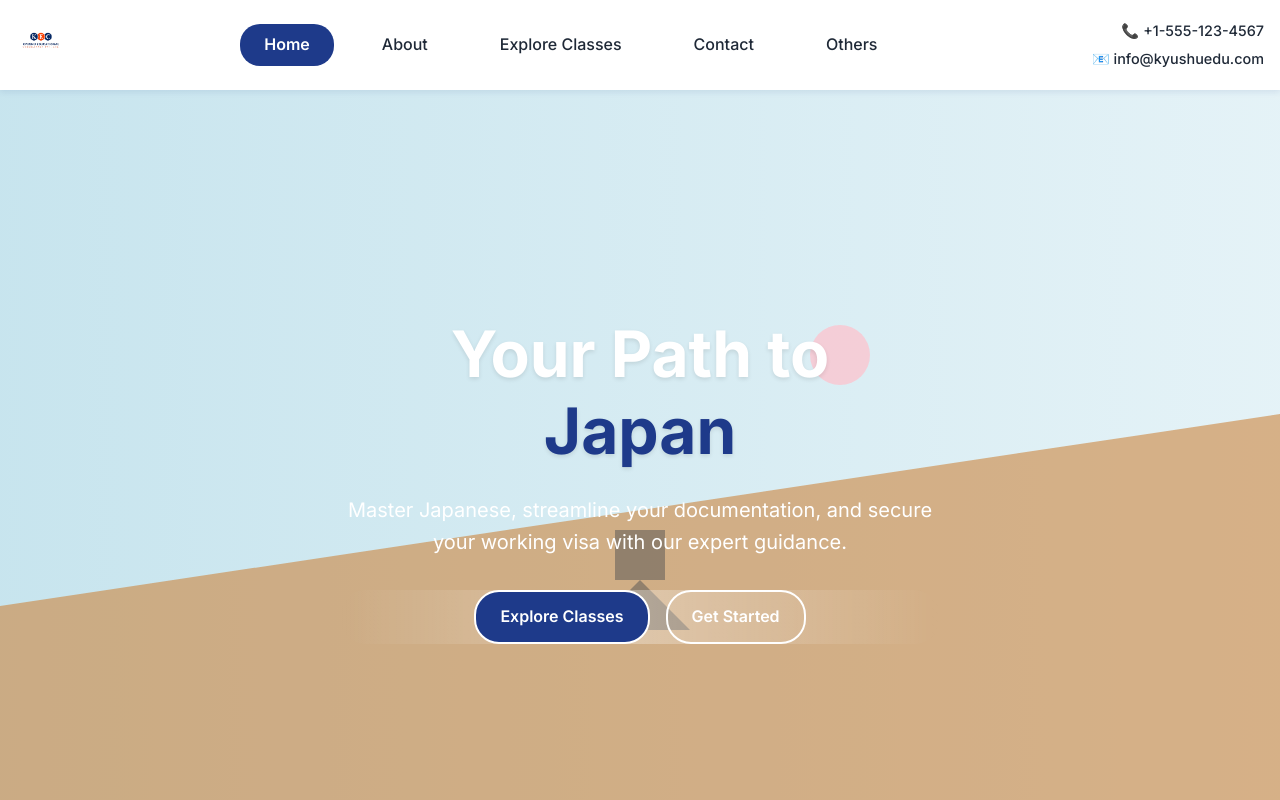
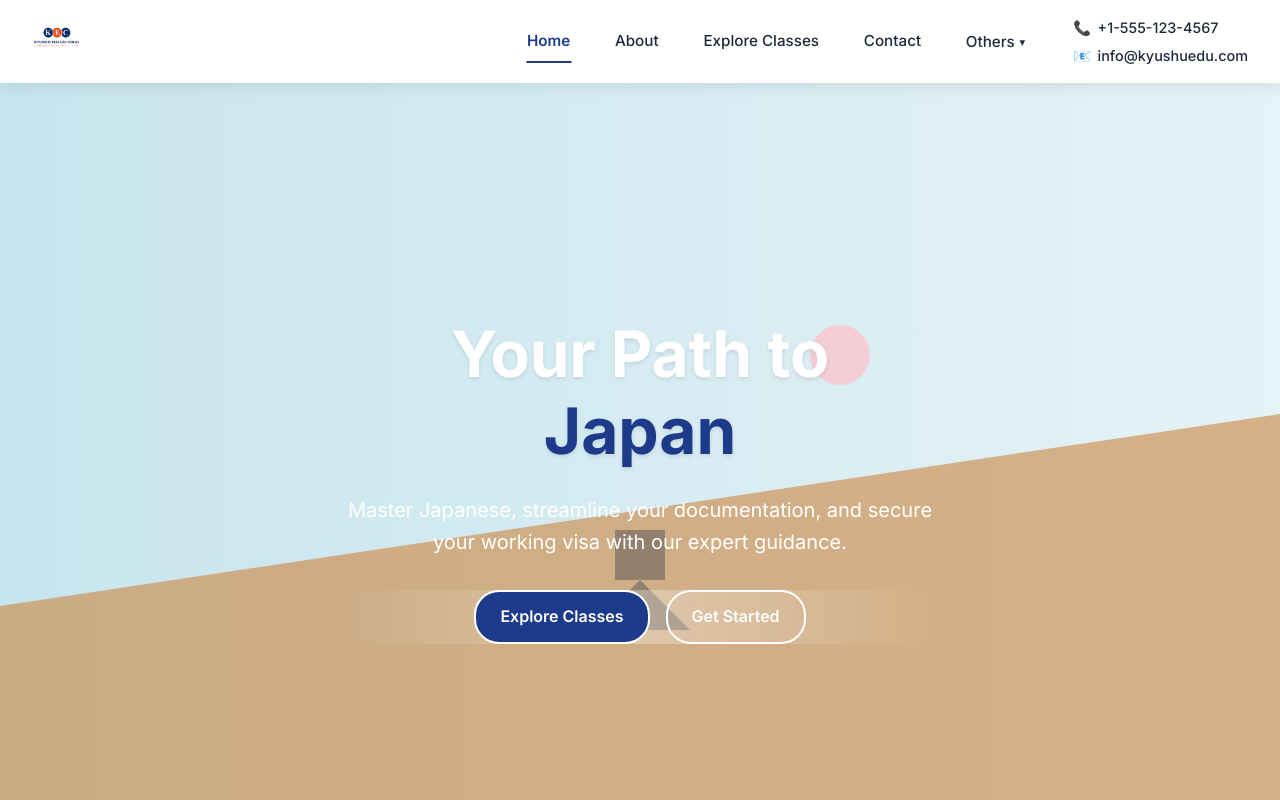
Before and after one commit to sabinshrestha2003/EduConsultancy, a React (Vite) app in the folder client/: page / in a window 1280 px wide. Shown: the top 800 px of the page. Built offline with nearby package versions, Linux system fonts and the light colour scheme.

Commit message:
changed nav bar

```diff
--- a/client/src/App.css
+++ b/client/src/App.css
@@ -24,13 +24,14 @@ body {
   width: 100vw;
 }
 
+/* Navbar Styles */
 .navbar {
   display: flex;
   justify-content: space-between;
   align-items: center;
   background-color: var(--white);
-  padding: 1rem 1rem; /* Reduced padding to bring elements closer */
-  box-shadow: 0 2px 6px rgba(30, 58, 138, 0.1);
+  padding: 0.8rem 2rem;
+  box-shadow: 0 2px 15px rgba(0, 0, 0, 0.1);
   position: fixed;
   top: 0;
   left: 0;
@@ -42,67 +43,82 @@ body {
 .navbar-logo img {
   height: 50px;
   transition: transform 0.3s ease;
-  padding: 5px;
-  border-radius: 5px;
 }
 
 .navbar-logo img:hover {
   transform: scale(1.05);
 }
 
+.navbar-right-content {
+  display: flex;
+  align-items: center;
+  gap: 2rem;
+}
+
 .navbar-links {
   display: flex;
-  gap: 1.5rem; /* Reduced gap for tighter layout */
+  gap: 0.8rem;
   align-items: center;
-  transition: all 0.3s ease;
-  margin: 0 auto; /* Center the navigation links */
-  max-width: 60%; /* Limit width to prevent stretching */
 }
 
 .nav-link {
   text-decoration: none;
   color: var(--dark-gray);
   font-weight: 500;
-  padding: 0.5rem 1.5rem;
-  border-radius: 20px;
-  transition: all 0.3s ease;
+  font-size: 0.95rem;
+  padding: 0.6rem 1rem;
+  border-radius: 6px;
+  transition: all 0.2s ease;
+  position: relative;
 }
 
 .nav-link:hover {
-  background-color: var(--light-gray);
   color: var(--primary-blue);
-  transform: translateY(-2px);
 }
 
 .nav-link.active {
-  background-color: var(--primary-blue);
-  color: var(--white);
+  color: var(--primary-blue);
   font-weight: 600;
 }
 
-.navbar-contact-right {
+.nav-link.active::after {
+  content: '';
+  position: absolute;
+  bottom: 0;
+  left: 50%;
+  transform: translateX(-50%);
+  width: 60%;
+  height: 2px;
+  background-color: var(--primary-blue);
+}
+
+/* Contact Info Styles */
+.navbar-contact {
   display: flex;
   flex-direction: column;
-  align-items: flex-end;
-  gap: 0.3rem; /* Reduced gap for tighter stacking */
-  padding-left: 1rem; /* Add padding to bring closer to navbar content */
+  gap: 0.3rem;
 }
 
 .contact-link {
+  display: flex;
+  align-items: center;
   text-decoration: none;
   color: var(--dark-gray);
   font-size: 0.9rem;
-  transition: color 0.3s ease;
+  transition: color 0.2s ease;
+  gap: 0.4rem;
+  white-space: nowrap;
 }
 
 .contact-link:hover {
   color: var(--primary-blue);
 }
 
-.navbar-dropdown {
-  margin-left: 1rem;
+.contact-icon {
+  font-size: 0.9rem;
 }
 
+/* Dropdown Styles */
 .dropdown {
   position: relative;
 }
@@ -112,64 +128,80 @@ body {
   border: none;
   cursor: pointer;
   font-family: "Inter", sans-serif;
-  font-size: 1rem;
+  font-size: 0.95rem;
   font-weight: 500;
   color: var(--dark-gray);
-  padding: 0.5rem 1.5rem;
-  border-radius: 20px;
-  transition: all 0.3s ease;
+  padding: 0.6rem 1rem;
+  border-radius: 6px;
+  transition: all 0.2s ease;
+  display: flex;
+  align-items: center;
+  gap: 0.3rem;
 }
 
 .dropdown-toggle:hover {
-  background-color: var(--light-gray);
   color: var(--primary-blue);
-  transform: translateY(-2px);
+}
+
+.dropdown-arrow {
+  font-size: 0.7rem;
+  transition: transform 0.2s ease;
+}
+
+.dropdown:hover .dropdown-arrow,
+.dropdown-toggle:focus .dropdown-arrow {
+  transform: rotate(180deg);
 }
 
 .dropdown-menu {
   display: none;
   position: absolute;
   top: 100%;
-  left: 50%;
-  transform: translateX(-50%);
-  background: linear-gradient(to right, var(--primary-blue), var(--light-blue)); /* Solid gradient */
-  box-shadow: 0 4px 6px rgba(30, 58, 138, 0.1);
-  border-radius: 10px;
-  padding: 0.5rem;
+  left: 0;
+  background-color: var(--white);
+  box-shadow: 0 5px 15px rgba(0, 0, 0, 0.1);
+  border-radius: 8px;
+  padding: 0.5rem 0;
   min-width: 200px;
-  z-index: 1001; /* Increased z-index to ensure it stays above other content */
-  background-color: transparent; /* Ensure no conflicting background */
+  z-index: 1001;
+  animation: fadeIn 0.2s ease;
 }
 
 .dropdown-menu.active {
   display: flex;
   flex-direction: column;
-  gap: 0.5rem;
 }
 
 .dropdown-menu .nav-link {
+  padding: 0.7rem 1.5rem;
   width: 100%;
   text-align: left;
-  padding: 0.5rem 1rem;
-  color: var(--white);
+  border-radius: 0;
 }
 
 .dropdown-menu .nav-link:hover {
-  background-color: rgba(255, 255, 255, 0.2);
+  background-color: rgba(30, 58, 138, 0.05);
 }
 
+.dropdown-menu .nav-link.active::after {
+  display: none;
+}
+
+/* Mobile Menu Toggle */
 .navbar-toggle {
   display: none;
   background: none;
   border: none;
   cursor: pointer;
   padding: 0.5rem;
+  position: relative;
+  z-index: 1001;
 }
 
 .hamburger {
   display: block;
   width: 25px;
-  height: 3px;
+  height: 2px;
   background-color: var(--dark-gray);
   position: relative;
   transition: all 0.3s ease;
@@ -180,7 +212,7 @@ body {
   content: '';
   position: absolute;
   width: 25px;
-  height: 3px;
+  height: 2px;
   background-color: var(--dark-gray);
   transition: all 0.3s ease;
 }
@@ -193,73 +225,91 @@ body {
   top: 8px;
 }
 
+/* Main Content */
 main {
   flex: 1;
   width: 100vw;
-  margin-top: 80px; /* Offset for fixed navbar */
+  margin-top: 80px;
+}
+
+/* Mobile Responsive Styles */
+@media (max-width: 1024px) {
+  .navbar-right-content {
+    gap: 1.5rem;
+  }
+
+  .navbar-contact {
+    display: none;
+  }
 }
 
 @media (max-width: 768px) {
-  .navbar-toggle {
-    display: block;
+  .navbar {
+    padding: 0.8rem 1rem;
+  }
+
+  .navbar-right-content {
+    justify-content: flex-end;
   }
 
   .navbar-links {
-    display: none;
-    position: absolute;
-    top: 100%;
+    position: fixed;
+    top: 70px;
     left: 0;
     right: 0;
     background-color: var(--white);
     flex-direction: column;
-    padding: 1rem;
+    padding: 1.5rem;
     gap: 1rem;
-    border-radius: 0 0 10px 10px;
-    box-shadow: 0 4px 6px rgba(30, 58, 138, 0.1);
-    animation: fadeIn 0.3s ease;
+    box-shadow: 0 5px 15px rgba(0, 0, 0, 0.1);
+    transform: translateY(-150%);
+    opacity: 0;
+    transition: all 0.3s ease;
+    z-index: 999;
   }
 
   .navbar-links.active {
-    display: flex;
-  }
-
-  .navbar-contact-right {
-    display: none;
-  }
-
-  .navbar {
-    padding: 1rem;
+    transform: translateY(0);
+    opacity: 1;
   }
 
   .nav-link {
     width: 100%;
     text-align: center;
-    padding: 0.75rem;
-    border-radius: 10px;
+    padding: 0.8rem;
+    font-size: 1rem;
   }
 
-  .nav-link.active {
-    background-color: var(--primary-blue);
-    color: var(--white);
-    font-weight: 600;
+  .nav-link.active::after {
+    width: 30%;
+  }
+
+  .dropdown {
+    width: 100%;
+  }
+
+  .dropdown-toggle {
+    width: 100%;
+    justify-content: center;
+    padding: 0.8rem;
   }
 
   .dropdown-menu {
     position: static;
     box-shadow: none;
     background-color: var(--light-gray);
-    border-radius: 10px;
-    transform: none;
-    color: var(--dark-gray);
+    border-radius: 8px;
+    margin-top: 0.5rem;
+    animation: none;
   }
 
-  .dropdown-menu.active {
-    display: flex;
+  .dropdown-menu .nav-link {
+    padding: 0.7rem;
+    text-align: center;
   }
 
-  .dropdown-toggle {
-    width: 100%;
-    text-align: center;
+  .navbar-toggle {
+    display: block;
   }
 
   .navbar-toggle.active .hamburger {
@@ -277,6 +327,7 @@ main {
   }
 }
 
+/* Animations */
 @keyframes fadeIn {
   from { opacity: 0; transform: translateY(-10px); }
   to { opacity: 1; transform: translateY(0); }
--- a/client/src/App.jsx
+++ b/client/src/App.jsx
@@ -38,9 +38,12 @@ function Dropdown({ closeMenu }) {
       onMouseEnter={() => setIsOpen(true)}
       onMouseLeave={() => setIsOpen(false)}
     >
-      <span className="nav-link dropdown-toggle" onClick={(e) => e.preventDefault()}>
-        Others
-      </span>
+      <button className="dropdown-toggle" onClick={(e) => {
+        e.preventDefault();
+        setIsOpen(!isOpen);
+      }}>
+        Others <span className="dropdown-arrow">▾</span>
+      </button>
       <div className={`dropdown-menu ${isOpen ? 'active' : ''}`}>
         <NavLink to="/documentation" onClick={closeMenu}>Documentation</NavLink>
         <NavLink to="/visa" onClick={closeMenu}>Visa Assistance</NavLink>
@@ -65,17 +68,28 @@ function App() {
               <img src={kyushulogo} alt="Kyushu Educational Consultancy Logo" />
             </Link>
           </div>
-          <nav className="navbar-links">
+
+          <div className="navbar-right-content">
+            <nav className={`navbar-links ${isMenuOpen ? 'active' : ''}`}>
               <NavLink to="/" onClick={closeMenu}>Home</NavLink>
               <NavLink to="/about" onClick={closeMenu}>About</NavLink>
               <NavLink to="/classes" onClick={closeMenu}>Explore Classes</NavLink>
               <NavLink to="/contact" onClick={closeMenu}>Contact</NavLink>
               <Dropdown closeMenu={closeMenu} />
             </nav>
-          <div className="navbar-contact-right">
-            <a href="tel:+15551234567" className="contact-link">📞 +1-555-123-4567</a>
-            <a href="mailto:info@kyushuedu.com" className="contact-link">📧 info@kyushuedu.com</a>
+
+            <div className="navbar-contact">
+              <a href="tel:+15551234567" className="contact-link">
+                <span className="contact-icon">📞</span>
+                <span className="contact-text">+1-555-123-4567</span>
+              </a>
+              <a href="mailto:info@kyushuedu.com" className="contact-link">
+                <span className="contact-icon">📧</span>
+                <span className="contact-text">info@kyushuedu.com</span>
+              </a>
             </div>
+          </div>
+
           <button
             className={`navbar-toggle ${isMenuOpen ? 'active' : ''}`}
             aria-label="Toggle menu"
@@ -84,6 +98,7 @@ function App() {
             <span className="hamburger"></span>
           </button>
         </header>
+
         <main>
           <Routes>
             <Route path="/" element={<HomePage />} />
```
Lines whose indentation alone changed are shown as unchanged.
